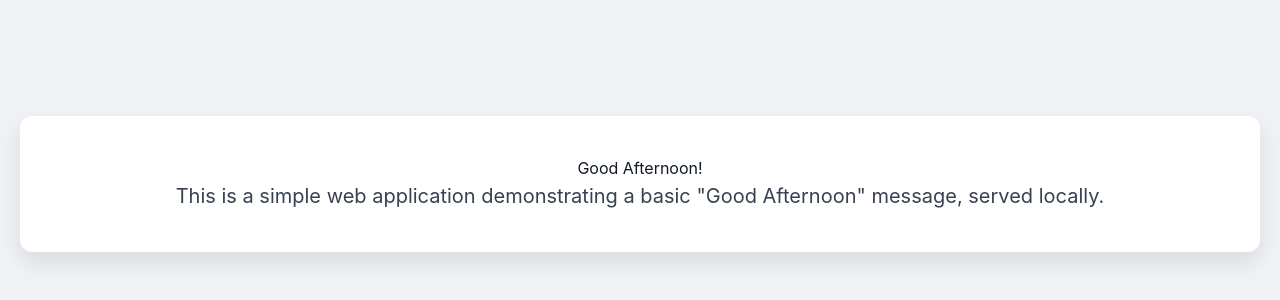
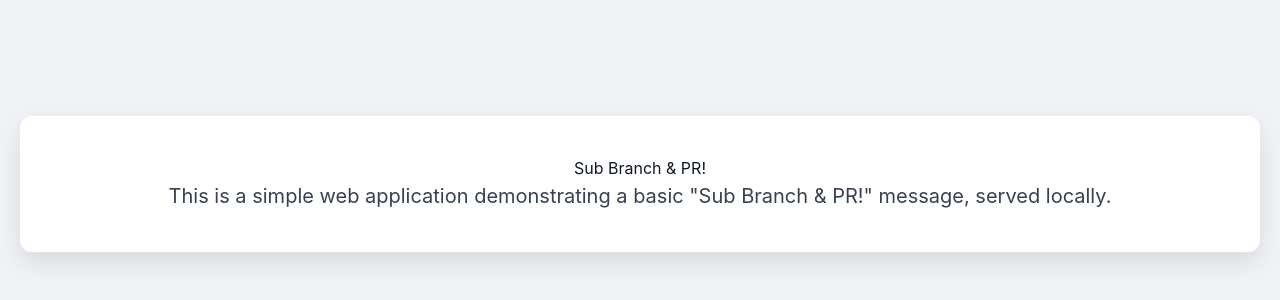
Before and after one commit to vvnyuvarajg/TestRepo, a website: page app1/index.html in a window 1280 px wide. Shown: the part 216-516 px from the top of the page. Drawn offline with nearby package versions, Linux system fonts and the light colour scheme.

Commit message:
Message change

```diff
--- a/app1/index.html
+++ b/app1/index.html
@@ -60,10 +60,10 @@
 <body>
     <div class="container">
         <!-- Main heading for the message -->
-        <h1 class="text-gray-900">Good Afternoon!</h1>
+        <h1 class="text-gray-900">Sub Branch & PR!</h1>
         <!-- A descriptive paragraph -->
         <p class="text-gray-700">
-            This is a simple web application demonstrating a basic "Good Afternoon" message, served locally.
+            This is a simple web application demonstrating a basic "Sub Branch & PR!" message, served locally.
         </p>
 
     </div>
```
